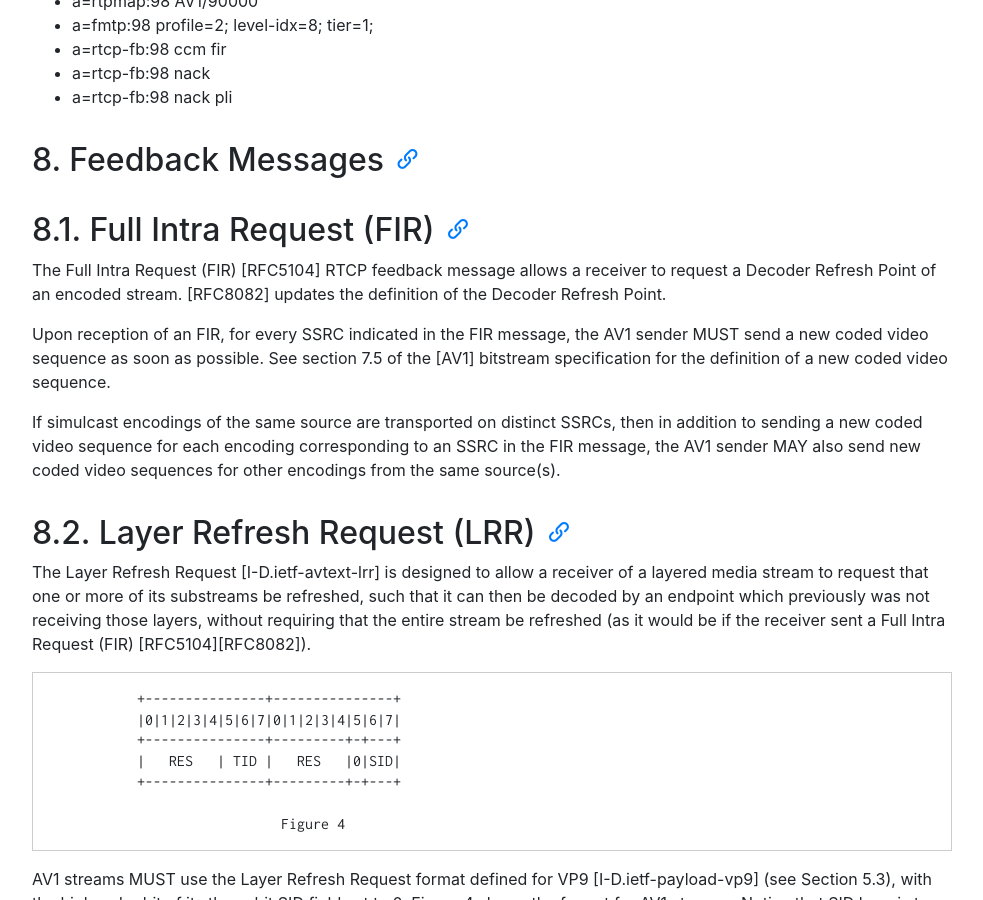
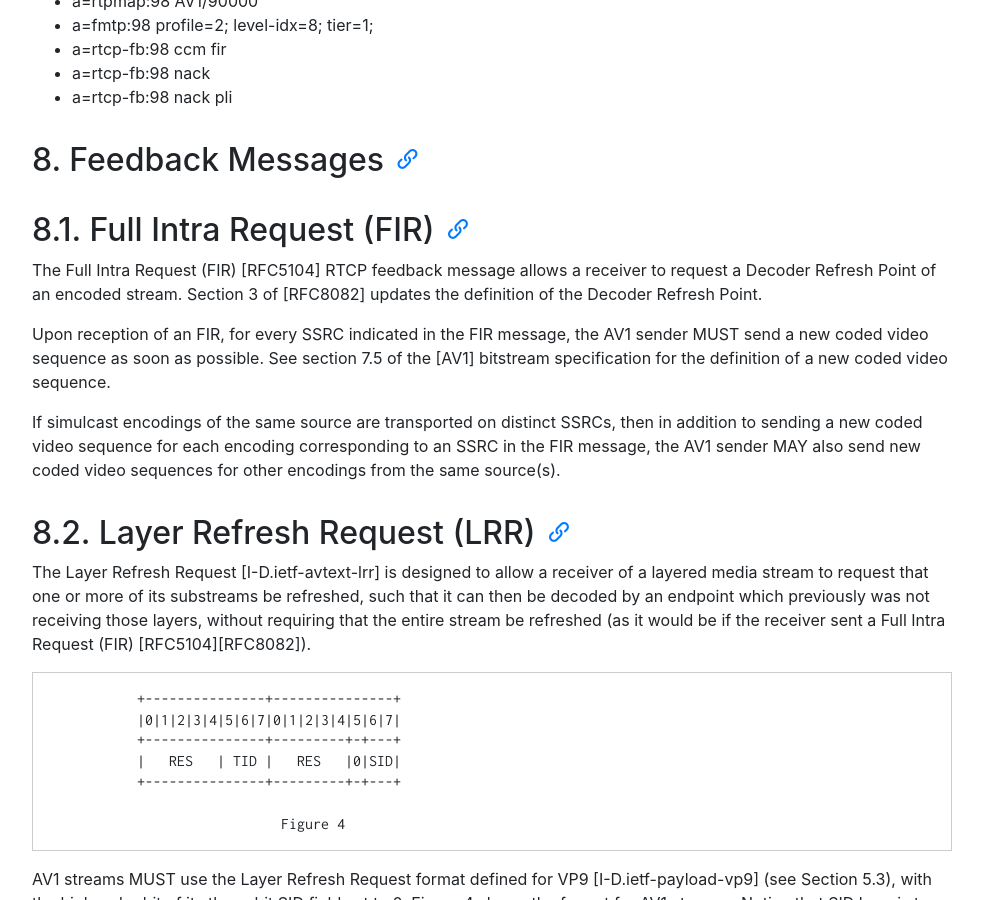
Before and after one commit to AOMediaCodec/av1-rtp-spec, a Jekyll site: the page built from index.md, in a window 1280 px wide and 900 px high, scrolled down 13600 px. Shown: the whole window, without its empty margins (53-1036 px from the left). Built offline with Jekyll 4.4.1, drawn with Linux system fonts in a browser that asks for light colours; nearby versions of some CDN libraries.

Commit message:
Clarification

```diff
--- a/av1-rtp-spec.md
+++ b/av1-rtp-spec.md
@@ -570,7 +570,8 @@ Answer SDP:
 
    The Full Intra Request (FIR) [RFC5104] RTCP feedback message allows a
    receiver to request a Decoder Refresh Point of an encoded stream.
-   [RFC8082] updates the definition of the Decoder Refresh Point.
+   Section 3 of [RFC8082] updates the definition of the Decoder Refresh
+   Point.
 
    Upon reception of an FIR, for every SSRC indicated in the FIR message,
    the AV1 sender MUST send a new coded video sequence as soon as possible.
```
